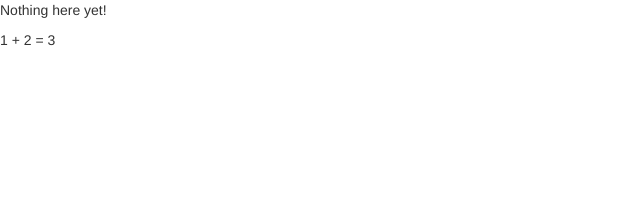
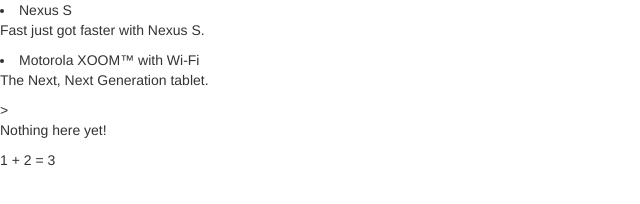
Before and after one commit to Kirk-Amoah/assign1, a website: page app/index.html in a window 1280 px wide. Shown: the whole page, without its empty margins (0-640 px from the left). Drawn offline with nearby package versions, Linux system fonts and the light colour scheme.

Commit message:
initial project for step-0

```diff
--- a/app/index.html
+++ b/app/index.html
@@ -7,7 +7,21 @@
   <link rel="stylesheet" href="css/app.css">
   <script src="bower_components/angular/angular.js"></script>
 </head>
-<body>
+
+<body <ul>
+    <li>
+      <span>Nexus S</span>
+      <p>
+        Fast just got faster with Nexus S.
+      </p>
+    </li>
+    <li>
+      <span>Motorola XOOM™ with Wi-Fi</span>
+      <p>
+        The Next, Next Generation tablet.
+      </p>
+    </li>
+  </ul>>
 
   <p>Nothing here {{'yet' + '!'}}</p><p>1 + 2 = {{ 1 + 2 }}</p>
 
```
